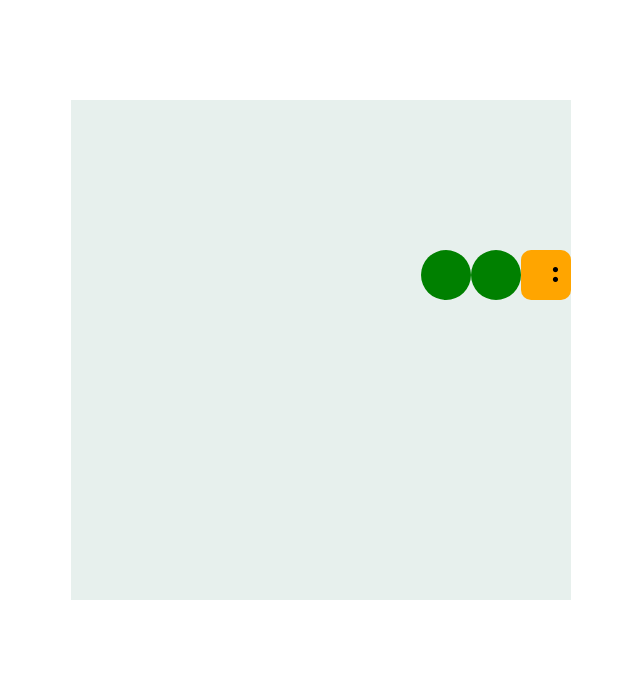
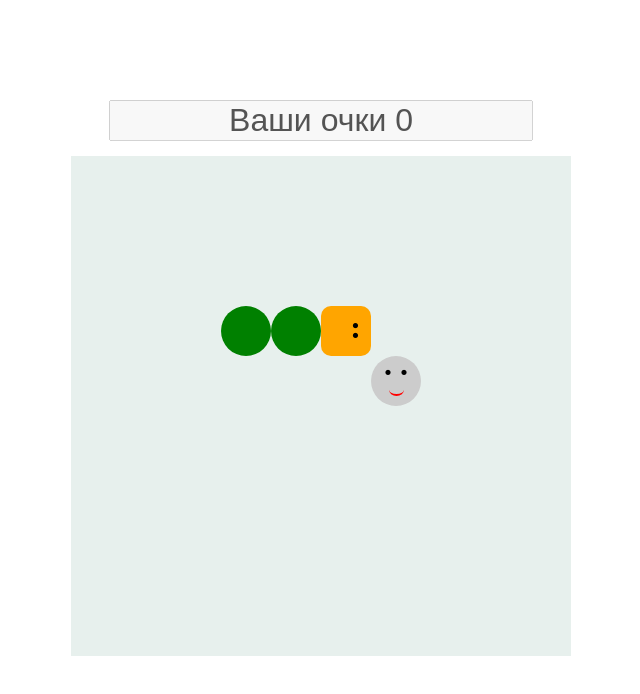
Before and after one commit to RedStrikeRF/JavaScript_skillbox, a plain HTML site: page конспекты/Змейка/index.html in a window 1280 px wide. Shown: the whole page, without its empty margins (319-959 px from the left). Drawn offline with Linux system fonts and the light colour scheme.

Commit message:
Final snake

```diff
--- a/конспекты/Змейка/main.js
+++ b/конспекты/Змейка/main.js
@@ -1,14 +1,47 @@
 const FIELD_SIZE = 10;
 const field = document.createElement('div');
+let direction = 'right';
+let hasStep = true;
+let score = 0;
+
+const input = document.createElement('input');
+input.disabled = true;
+input.value = `Ваши очки ${score}`;
+document.body.appendChild(input);
+
 field.classList.add('field');
 document.body.appendChild(field);
+
+const directionDictionary = {
+  ArrowUp: {
+    value: 'top',
+    type: "vertical",
+    update: (x,y) => [x, y === 1 ? FIELD_SIZE : y-1]
+  },
+  ArrowRight: {
+    value: 'right',
+    type: "horizontal",
+    update: (x,y) => [x === FIELD_SIZE ? 1 : x+1, y ]
+  },
+  ArrowDown: {
+    value: 'down',
+    type: "vertical",
+    update: (x,y) => [x, y === FIELD_SIZE ? 1: y+1]
+  },
+  ArrowLeft: {
+    value: 'left',
+    type: "horizontal",
+    update: (x,y) => [x === 1 ? FIELD_SIZE : x-1, y]
+  }
+};
 
 function getElementByCoordinates(x, y) {
   return document.querySelector(`[data-x="${x}"][data-y="${y}"]`);
 }
 
-function getRandomCoordinates() {
-  const x = Math.round(Math.random() * (FIELD_SIZE-3) + 3);
+function getRandomCoordinates(mouse = false) {
+  const cof = mouse ? 1 : 3;
+  const x = Math.round(Math.random() * (FIELD_SIZE-cof) + cof);
   const y = Math.round(Math.random() * (FIELD_SIZE-1) + 1);
   return [x,y];
 }
@@ -38,9 +71,9 @@ let mouse;
 
 function createMouse() {
   const generateMouse = () => {
-    const [x, y] = getRandomCoordinates();
+    const [x, y] = getRandomCoordinates(true);
     mouse = getElementByCoordinates(x, y);
-  }
+  };
 
   while (!mouse || mouse.className.includes('snake')) {
     generateMouse();
@@ -49,3 +82,49 @@ function createMouse() {
 }
 
 createMouse();
+
+function move() {
+  const [x, y] = [+snake[0].dataset.x, +snake[0].dataset.y];
+  snake[0].classList.remove('snake-head');
+  snake[0].classList.add('snake-body');
+  snake.at(-1).classList.remove('snake-body');
+  snake.pop();
+
+  const obj = Object.values(directionDictionary).find(el => el.value === direction);
+  const [newX, newY] = obj.update(x, y);
+  const newHead = getElementByCoordinates(newX, newY);
+  newHead.classList.add('snake-head');
+  snake.unshift(newHead);
+
+  if (newHead.classList.contains('snake-body')) {
+    clearInterval(t);
+    setTimeout(() => {
+      alert('Игра окончена');
+    }, 200)
+  }
+
+  if(newHead.classList.contains('mouse')) {
+    const [lastX, lastY] = [+snake.at(-1).dataset.x, +snake.at(-1).dataset.y];
+    newHead.classList.remove('mouse');
+    snake.push(getElementByCoordinates(lastX, lastY));
+    input.value = `Ваши очки ${++score}`;
+    createMouse();
+  }
+
+  snake.at(-1).classList.add('snake-body');
+  hasStep = true;
+}
+
+const t = setInterval(move, 300);
+
+document.addEventListener('keydown', (e) => {
+  const newDirection = directionDictionary[e.key];
+  if(!newDirection) return;
+
+
+  const currentType = Object.values(directionDictionary).find(el => el.value === direction).type;
+  if(currentType !== newDirection.type && hasStep){
+    direction = newDirection.value;
+    hasStep = false;
+  }
+})
--- a/конспекты/Змейка/style.css
+++ b/конспекты/Змейка/style.css
@@ -47,5 +47,34 @@ body {
 }
 
 .mouse {
+  background-color: #ccc;
+  border-radius: 50%;
+  position: relative;
+}
 
+.mouse::before {
+  content: ". .";
+  position: absolute;
+  font-size: 2rem;
+  line-height: 0.5;
+  font-weight: bold;
+  top: 0;
+  width: 80%;
+  text-align: center;
 }
+
+.mouse::after {
+  content: '';
+  height: 10px;
+  width: 30%;
+  border-radius: 50%;
+  border-bottom: 2px solid red;
+  position: absolute;
+  bottom: 10px;
+  left: 35%;
+}
+
+input {
+  font-size: 2rem;
+  text-align: center;
+}
```
